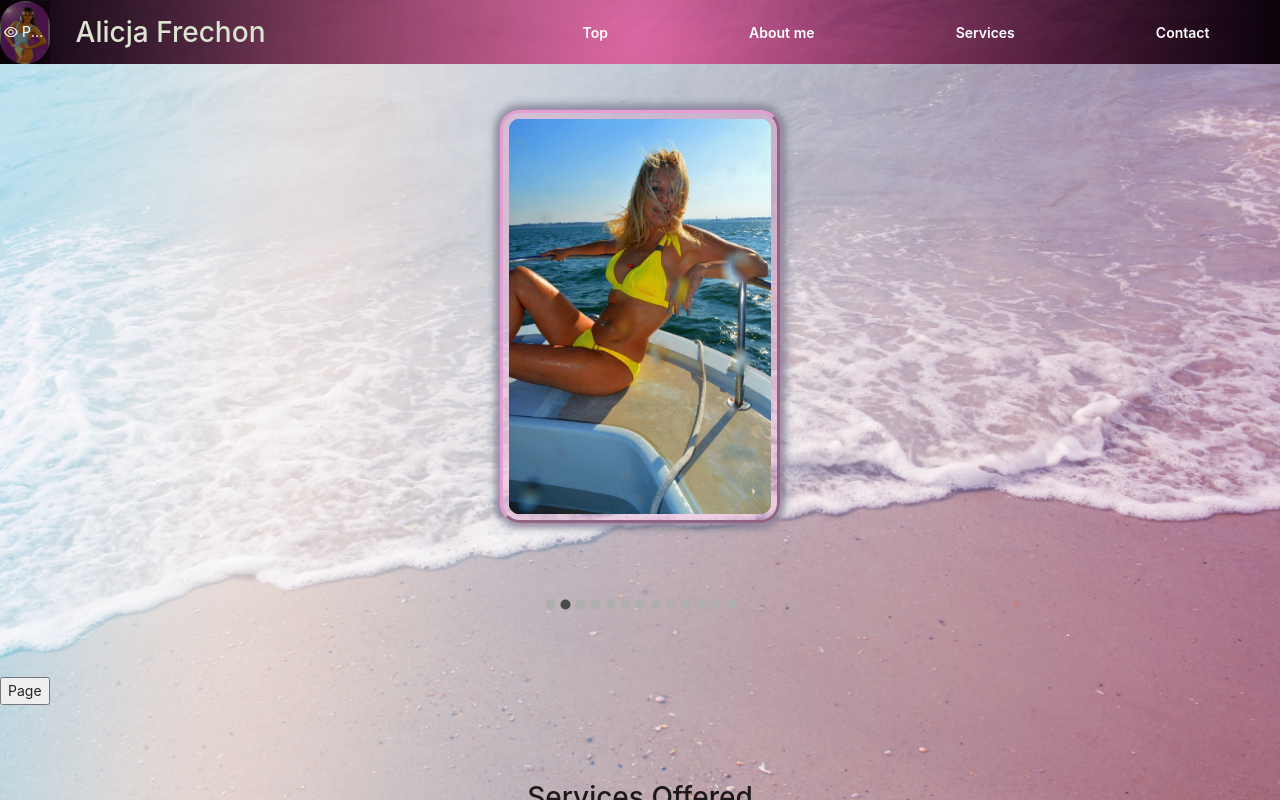
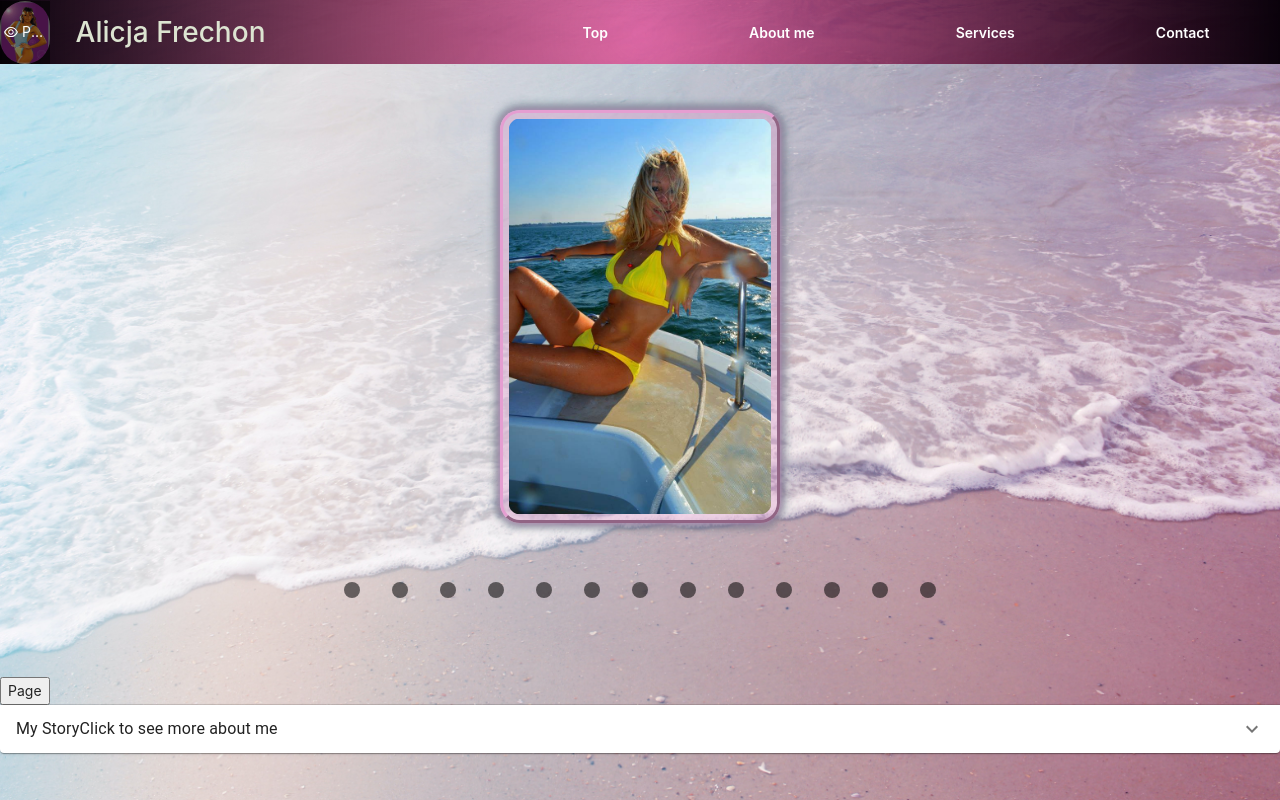
Before and after one commit to MartaKode/alicja-frechon, a React (Create React App) app: page / in a window 1280 px wide. Shown: the top 800 px of the page. Built offline with nearby package versions, Linux system fonts and the light colour scheme.

Commit message:
about header added

```diff
--- a/src/components/AboutPage.js
+++ b/src/components/AboutPage.js
@@ -1,11 +1,30 @@
+import { Accordion, AccordionSummary, Typography } from '@material-ui/core';
 import React, {useState} from 'react';
+import ExpandMoreIcon from '@material-ui/icons/ExpandMore';
+
 
 const AboutPage = () => {
 const [expanded, setExpanded] = useState(false)
+const [accordionExpanded, setAccordionExpanded] = useState(false)
+
+const handleAboutChange = () => {
+    setAccordionExpanded(!accordionExpanded)
+}
 
     return(
         <div id='about'>
             <button onClick={() => setExpanded(!expanded)}>{expanded ? 'About' : 'Page' }</button>
+            <Accordion onChange={() => handleAboutChange()} >
+            <AccordionSummary
+                    expandIcon={<ExpandMoreIcon />}
+                    aria-controls="panel1a-content"
+                    id="panel1a-header"
+                >
+                    <Typography >My Story</Typography>
+                    <Typography >{accordionExpanded ? 'Click to hide my story' : 'Click to see more about me'}</Typography>
+
+                </AccordionSummary>
+            </Accordion>
         </div>
     )
 }
```
Also changed, not shown: 1 other file (tests, documents, lock files or other folders).
